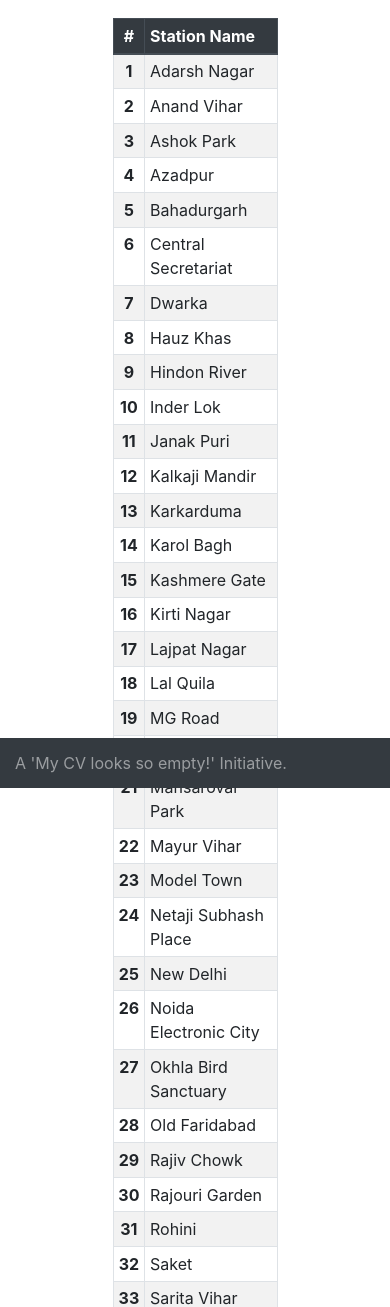
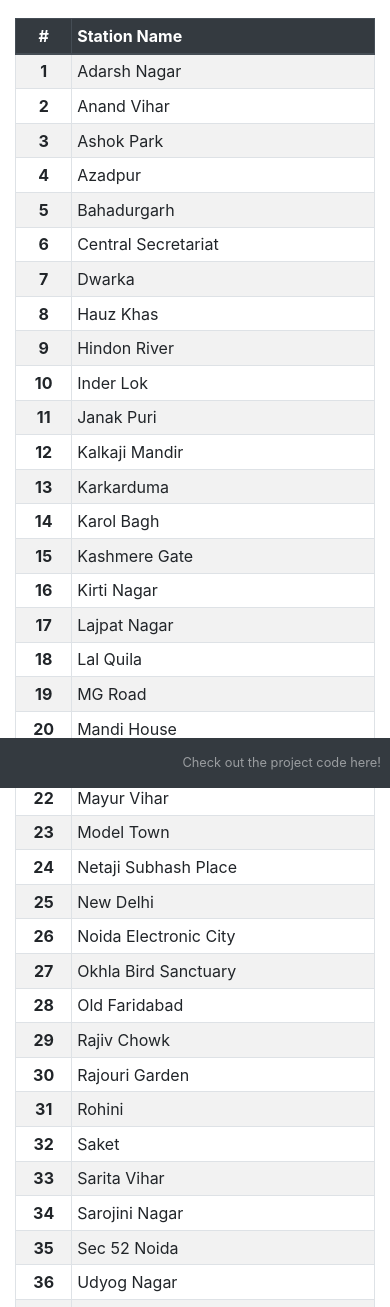
Before and after one commit to stephenvincent27/route-planner, a Django app: page /listofstations/ in a window 390 px wide. Shown: the part 56-1363 px from the top of the page. Run offline with Django 3.2, Linux system fonts and the light colour scheme; data comes from the database, SQL or seed files in the repository; some libraries are stand-ins or nearby versions.

Commit message:
Improved responsiveness, modified footer

```diff
--- a/src/templates/base.html
+++ b/src/templates/base.html
@@ -19,12 +19,13 @@
     {% endblock %}
 
     <body>
+        <div class="container">
             <nav class="navbar navbar-expand-sm navbar-dark bg-dark fixed-top">
                 <button class="navbar-toggler" type="button" data-toggle="collapse" data-target="#Navbar">
                     <span class="navbar-toggler-icon"></span>
                 </button>
 
-            <div class="collapse navbar-collapse justify-content-md-center" id="Navbar">
+                <div class="collapse navbar-collapse justify-content-center" id="Navbar">
                     <ul class="navbar-nav">
                         <li class="nav-item {{ home_isActive }}"> <a class="nav-link" href="/"> <span class="fas fa-route"> </span> Find Route </a> </li>
                         <li class="nav-item {{ listOfStations_isActive }}"> <a class="nav-link" href="/listofstations"> <span class="fas fa-map-marker-alt"> </span> List Of Stations </a> </li>
@@ -32,6 +33,7 @@
                     </ul>
                 </div>
             </nav>
+        </div>
 
         <br>
 
@@ -44,8 +46,9 @@
         {% endblock %}
 
         <footer class="footer fixed-bottom bg-dark">
-            <div class="inner">
-               <p style="padding-left: 15px;"> A 'My CV looks so empty!' Initiative. </p>
+            <div class="row">
+                <small class="col-12 col-sm-6 px-sm-4 d-none d-sm-block"> A 'My CV looks so empty!' Initiative. </small>
+                <small class="col-12 col-sm-6 px-4" style="text-align: right;"> Check out the project code here! </small>
             </div>
         </footer>
 
--- a/src/templates/listofstations.html
+++ b/src/templates/listofstations.html
@@ -6,7 +6,7 @@
 
     <div class="container">
         <div class="row justify-content-center">
-            <div class="col-6">
+            <div class="col-12 col-sm-6">
                 <table class="table table-striped table-sm table-bordered">
                     <thead class="thead-dark">
                         <tr>
--- a/src/templates/static/css/styles.css
+++ b/src/templates/static/css/styles.css
@@ -42,8 +42,6 @@ img.stp {
 }
 
 .footer {
-    width: 100%;
-    height: 50px;
     line-height: 50px;
     color: rgba(255, 255, 255, .5);
 }
```
Lines whose indentation alone changed are shown as unchanged.
